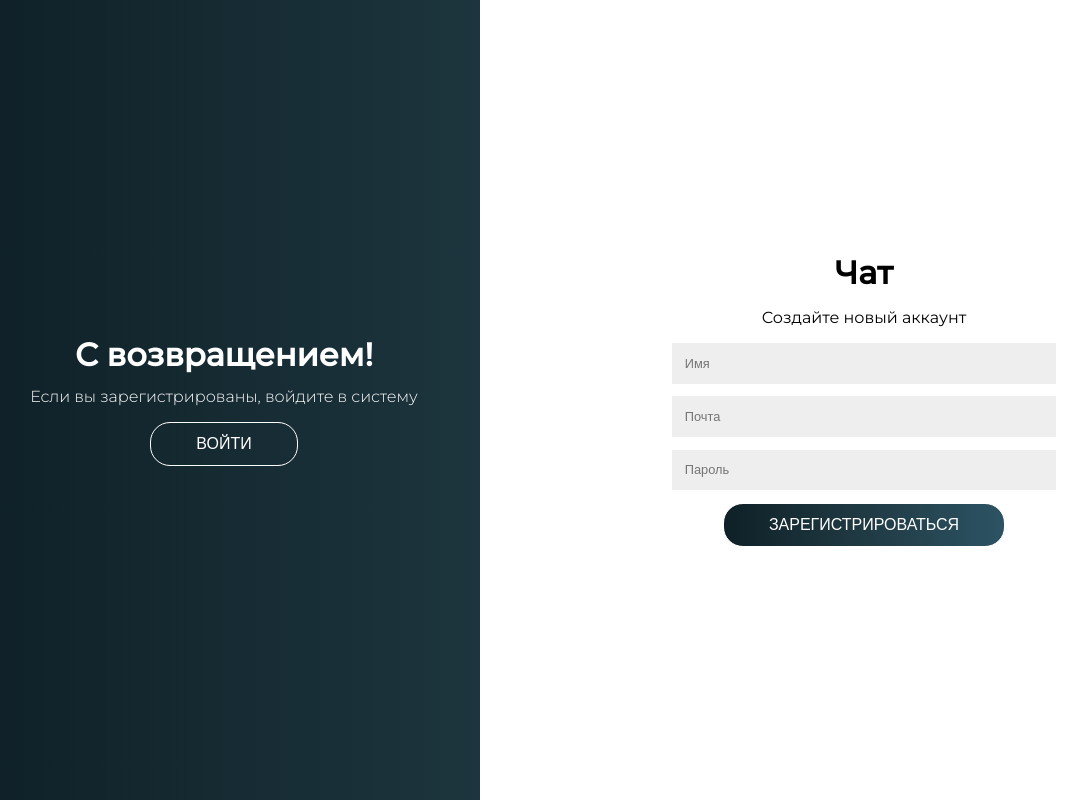
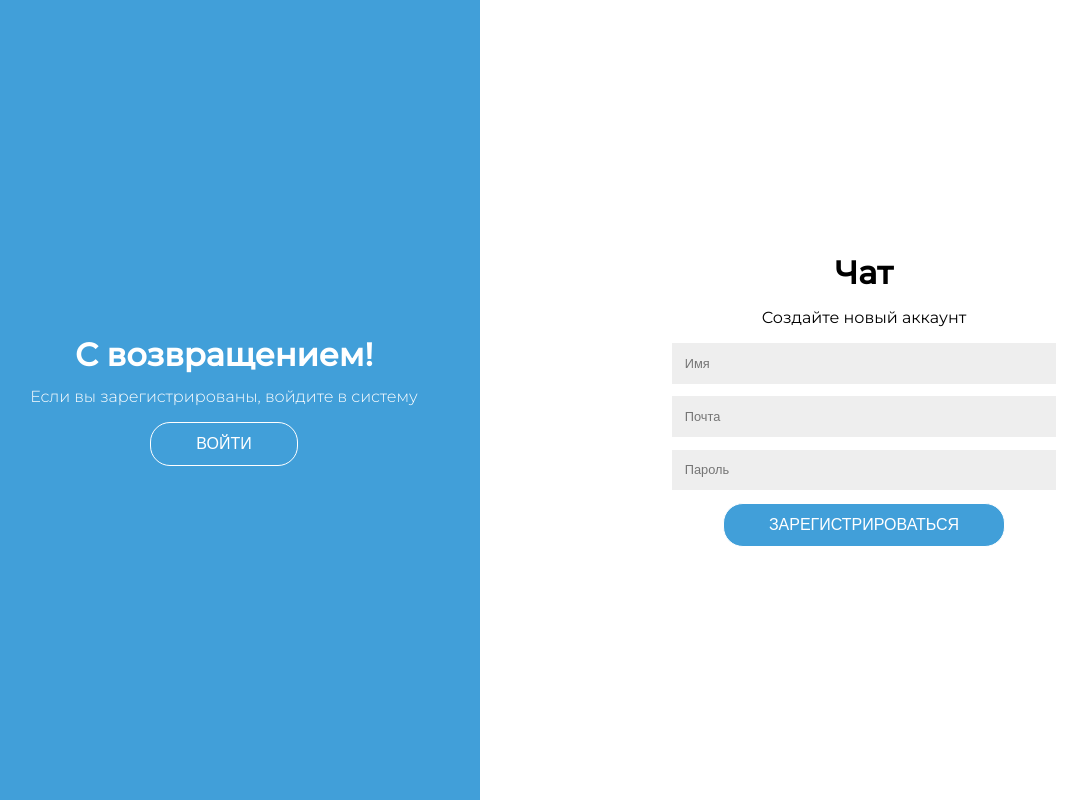
Before and after one commit to BeStrong1998/my_chat_project, a Flask app: page / in a window 1280 px wide. Shown: the whole page, without its empty margins (32-1119 px from the left). Run offline with Flask 3, Linux system fonts and the light colour scheme; parts of the project's set-up code (start-up, migrations or seed data) failed here and were passed over; some libraries are stand-ins or nearby versions.

Commit message:
Доработка стилей

```diff
--- a/static/css/stile.css
+++ b/static/css/stile.css
@@ -120,7 +120,8 @@ form a:hover {
 
 form button {
   /*background-color: blue;*/
-  background: linear-gradient(to right, #0f2027, #203a43, #2c5364);
+  /*background: linear-gradient(to right, #0f2027, #203a43, #2c5364);*/
+  background: #419fd9;
 }
 
 .social-auth {
@@ -175,7 +176,9 @@ a.social:hover {
 
 .focus .center {
   position: relative;
-  background: linear-gradient(to right, #0f2027, #203a43, #2c5364);
+  /*background: linear-gradient(to right, #0f2027, #203a43, #2c5364);*/
+  /*background-image: url(https://s-media-cache-ak0.pinimg.com/originals/51/ed/c0/51edc046eb80046ee4755ee71d0f19ca.jpg);*/
+  background: #419fd9;
   background-repeat: no-repeat;
   background-size: cover;
   background-position: 0 0;
```
Also changed, not shown: static/css/style_index.css (+16 -8 lines).
